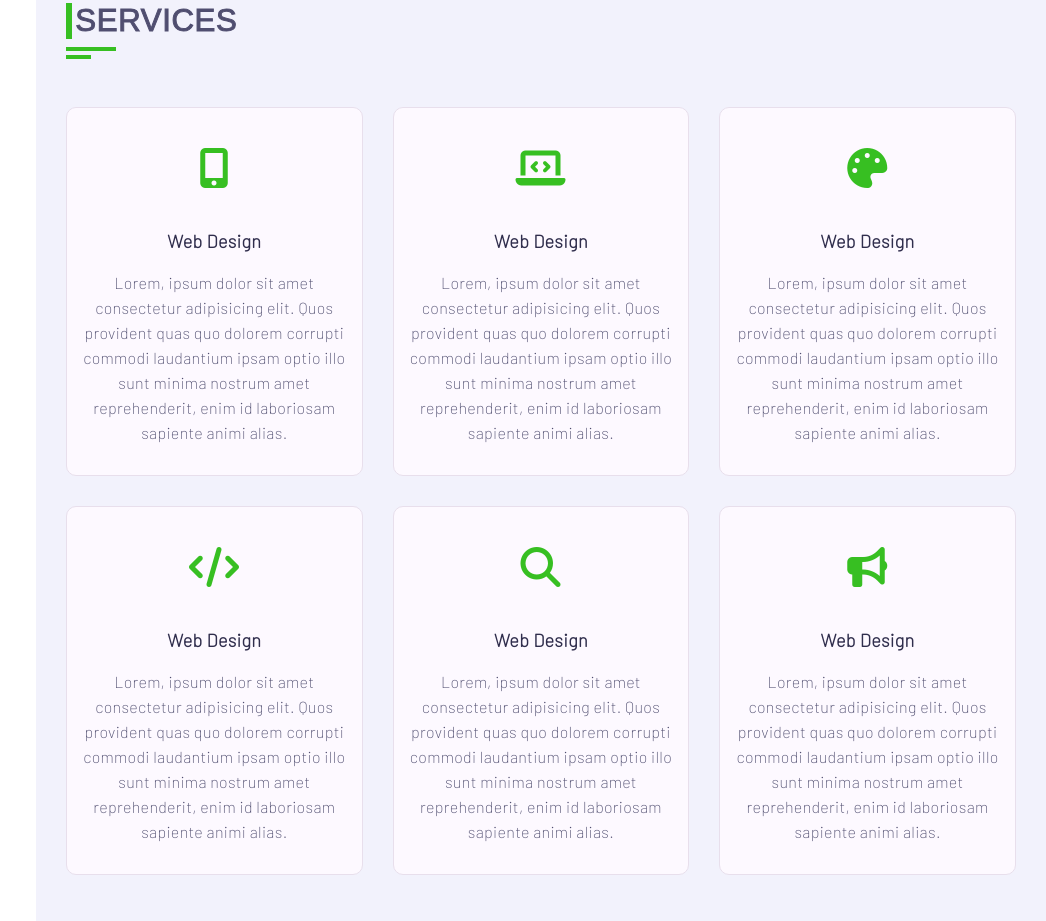
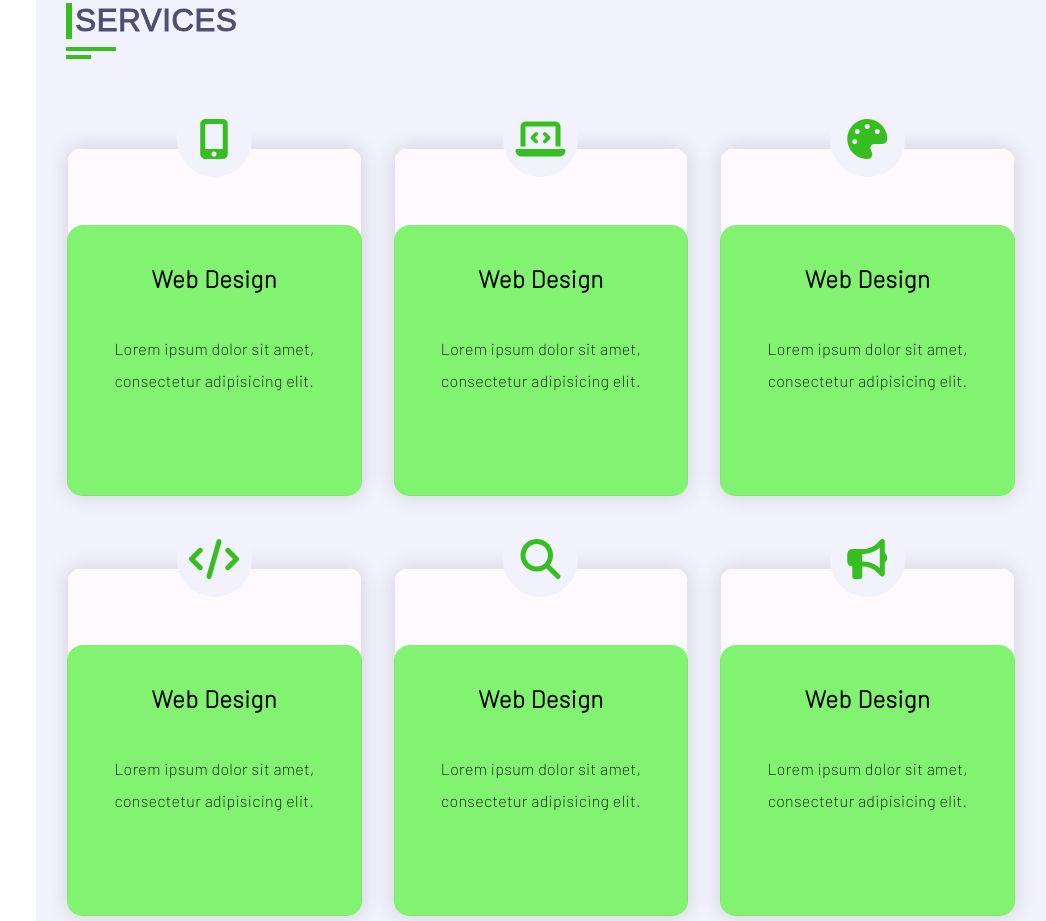
Before and after one commit to M7MMAD-OMAR/Personal_Portfolio, a plain HTML site: page main.html in a window 1280 px wide. Shown: the part 2433-3354 px from the top of the page, without its empty margins (234-1280 px from the left). Drawn offline with nearby package versions, Linux system fonts and the light colour scheme.

Commit message:
Change all card in service

```diff
--- a/css/main.css
+++ b/css/main.css
@@ -1,5 +1,5 @@
 /* @import url("https://fonts.googleapis.com/css2?family=Clicker+Script&family=Poppins:wght@300;400;500;600;700&display=swap"); */
-@import url('https://fonts.googleapis.com/css2?family=Barlow:wght@200&display=swap');
+@import url("https://fonts.googleapis.com/css2?family=Barlow:wght@200&display=swap");
 
 :root {
   --bg-black-900: #f2f2fc;
@@ -11,8 +11,8 @@
   --bg-black-btn: #fdf9ff;
   --text-black-btn: black;
   --scroll: #ffffff;
+  --text-white-black: #000;
 }
-
 
 /* Scroll Start */
 ::-webkit-scrollbar-thumb {
@@ -31,13 +31,13 @@
 ::-webkit-scrollbar {
   width: 0.9rem;
 }
+
 /* Scroll End  */
 
 html {
   scroll-behavior: smooth;
   overflow-x: hidden;
 }
-
 
 body.dark {
   --bg-black-900: #151515;
@@ -48,6 +48,7 @@ body.dark {
   --bg-black-btn: black;
   --text-black-btn: #fdf9ff;
   --scroll: #393939;
+  --text-white-black: #fff;
 }
 
 * {
@@ -64,7 +65,7 @@ body {
   font-size: 16px;
   /* font-family: "Poppins" sans-serif; */
   overflow-x: hidden;
-  font-family: 'Barlow', sans-serif;
+  font-family: "Barlow", sans-serif;
   /* font-weight: bold; */
 }
 
@@ -78,16 +79,17 @@ ul {
 }
 
 .section {
-  background-color: var(--bg-black-900) ;
+  background-color: var(--bg-black-900);
   min-height: 100vh;
   display: block;
   padding: 0 30px;
   opacity: 1;
+}
 
-}
 .visi {
   visibility: hidden;
 }
+
 .hidden {
   display: none !important;
 }
@@ -95,6 +97,7 @@ ul {
 .main-content {
   padding-left: 270px;
 }
+
 .padd-15 {
   padding-left: 15px;
   padding-right: 15px;
@@ -202,6 +205,7 @@ ul {
   letter-spacing: 5px; */
   position: relative;
 }
+
 /*
 .aside .logo a span {
   font-family: "Clicker Script", cursive;
@@ -244,6 +248,7 @@ ul {
   align-items: center;
   justify-content: center;
 }
+
 .aside .nav-toggler span {
   height: 2px;
   width: 18px;
@@ -294,9 +299,11 @@ ul {
   -ms-transition: all 0.3s;
   -o-transition: all 0.3s;
 }
+
 .aside .nav li a:hover {
   color: var(--skin-color);
 }
+
 .aside .nav li a.active {
   color: var(--skin-color);
 }
@@ -427,6 +434,7 @@ h3.my-profession {
   color: var(--text-black-900);
   border-bottom: 1px solid var(--bg-black-50);
 }
+
 .about .about-content .personal-info .info-item p span {
   font-weight: 400;
   color: var(--text-black-700);
@@ -510,6 +518,7 @@ h3.my-profession {
   flex: 0 0 100%;
   max-width: 100%;
 }
+
 .about .about-content .timeline {
   background-color: var(--bg-black-100);
   margin-top: 40px;
@@ -539,7 +548,8 @@ h3.my-profession {
   top: 0;
   background-color: var(--skin-color);
 }
-.about .about-content .timeline .timeline-item p{
+
+.about .about-content .timeline .timeline-item p {
   color: var(--text-black-900);
   /* font-weight: 100; */
 }
@@ -586,62 +596,159 @@ h3.my-profession {
   padding-bottom: 40px;
 }
 
-.service .service-item {
-  margin-bottom: 30px;
+
+/* Card Start */
+.service-item {
   flex: 0 0 33.33%;
   max-width: 33.33%;
+  display: flex;
+  justify-content: center;
+  border-radius: 1rem;
+  margin-bottom: 30px;
+  margin-top: 40px;
 }
 
-.service .service-item .service-item-inner {
+.card-continer {
   background-color: var(--bg-black-100);
   border: 1px solid var(--bg-black-50);
-  border-radius: 10px;
-  padding: 30px 15px;
   text-align: center;
-  transition: all 0.3s ease;
+  height: 350px;
+  width: 100%;
+  position: relative;
+  transition: all 0.4s cubic-bezier(0.645, 0.045, 0.355, 1);
+  border-radius: 1rem;
+  box-shadow: 0 0 20px rgba(48, 46, 77, 0.15);
+  overflow-y: hidden;
+  -webkit-transition: all 0.3s ease;
+  -moz-transition: all 0.3s ease;
+  -ms-transition: all 0.3s ease;
+  -o-transition: all 0.3s ease;
 }
 
-.service .service-item .service-item-inner:hover {
+.card-back {
+  padding: 120px 10px 5px 10px;
+  height: 100%;
+  width: 100%;
+  position: absolute;
+  background-color: var(--bg-black-100);
+  border: 1px solid var(--bg-black-50);
+  transition: all 0.5s cubic-bezier(0.645, 0.045, 0.355, 1);
+  -webkit-transition: all 0.5s cubic-bezier(0.645, 0.045, 0.355, 1);
+  -moz-transition: all 0.5s cubic-bezier(0.645, 0.045, 0.355, 1);
+  -ms-transition: all 0.5s cubic-bezier(0.645, 0.045, 0.355, 1);
+  -o-transition: all 0.5s cubic-bezier(0.645, 0.045, 0.355, 1);
+}
+
+.card-back p {
+  opacity: 0;
+  color: var(--text-black-900);
+  font-weight: 200;
+  line-height: 150%;
+  font-size: 1rem;
+  transition: all 1s;
+  -webkit-transition: all 1s;
+  -moz-transition: all 1s;
+  -ms-transition: all 1s;
+  -o-transition: all 1s;
+}
+
+.card-front {
+  width: 100%;
+  display: flex;
+  position: absolute;
+  gap: 1em;
+  flex-direction: column;
+  background-color: #45ef2baa;
+  /* background-color: #37bf2250; */
+  height: 78%;
+  color: var(--text-white-black);
+  bottom: 0;
+  padding: 1rem;
+  border-radius: 1em 1em 0 0;
+  transition: all 0.5s cubic-bezier(0.645, 0.045, 0.355, 1);
+  -webkit-transition: all 0.5s cubic-bezier(0.645, 0.045, 0.355, 1);
+  -moz-transition: all 0.5s cubic-bezier(0.645, 0.045, 0.355, 1);
+  -ms-transition: all 0.5s cubic-bezier(0.645, 0.045, 0.355, 1);
+  -o-transition: all 0.5s cubic-bezier(0.645, 0.045, 0.355, 1);
+}
+
+.text-body {
+  color: var(--text-black-700);
+  font-size: 1em;
+  line-height: 200%;
+  color: var(--text-white-black);
+
+}
+.card-front h4 {
+  margin-top: 20px;
+  margin-bottom: 20px;
+  font-size: 1.5rem;
+    text-transform: capitalize;
+}
+
+.circle {
+  display: flex;
+  justify-content: center;
+  flex-direction: column;
+  align-items: center;
+  position: absolute;
+  width: 75px;
+  height: 75px;
+  background-color: var(--bg-black-900);
+  border-radius: 50%;
+  z-index: 1;
+  border: 5px solid var(--bg-black-900);
+  transform: translateY(-60%);
+  transition:all 0.6s cubic-bezier(0.215, 0.610, 0.355, 1);
+  -webkit-transition:all 0.6s cubic-bezier(0.215, 0.610, 0.355, 1);
+  -moz-transition:all 0.6s cubic-bezier(0.215, 0.610, 0.355, 1);
+  -ms-transition:all 0.6s cubic-bezier(0.215, 0.610, 0.355, 1);
+  -o-transition:all 0.6s cubic-bezier(0.215, 0.610, 0.355, 1);
+}
+
+.icon i {
+  font-size: 2.5rem;
+  color: var(--skin-color);
+  transition: all 0.6s cubic-bezier(0.215, 0.61, 0.355, 1);
+  -webkit-transition: all 0.6s cubic-bezier(0.215, 0.61, 0.355, 1);
+  -moz-transition: all 0.6s cubic-bezier(0.215, 0.61, 0.355, 1);
+  -ms-transition: all 0.6s cubic-bezier(0.215, 0.61, 0.355, 1);
+  -o-transition: all 0.6s cubic-bezier(0.215, 0.61, 0.355, 1);
+}
+
+/* Hover */
+.card-continer:hover {
   box-shadow: 0 0 35px rgba(48, 46, 77, 0.15);
 }
 
-.service .service-item .service-item-inner .icon {
-  height: 60px;
-  width: 60px;
-  border-radius: 50%;
-  display: block;
-  margin: 0 auto 30px;
-  text-align: center;
-  transition: all 0.3s ease;
-}
-.service .service-item .service-item-inner .icon .fa {
-  font-size: 40px;
-  line-height: 60px;
-  color: var(--skin-color);
-  transition: all 0.3s ease;
+.service-item:hover .card-front {
+  transform: translateY(100%);
 }
 
-.service .service-item .service-item-inner:hover .icon {
+.service-item:hover p {
+  opacity: 1;
+}
+
+.service-item:hover .circle {
   background-color: var(--skin-color);
 }
 
-.service .service-item .service-item-inner:hover .icon .fa {
-  font-size: 25px;
-  color: #ffffff;
+.service-item:hover i {
+  font-size: 1.5rem;
+  color: white;
 }
 
-.service .service-item .service-item-inner h4 {
-  font-size: 18px;
-  margin-bottom: 15px;
-  color: var(--text-black-900);
-  font-weight: 700;
-  text-transform: capitalize;
-}
-.service .service-item .service-item-inner p {
-  font-style: 16px;
-  color: var(--text-black-700);
-  line-height: 25px;
-}
+/* Card End */
+
+
+
+
+
+
+
+
+
+
 
 /* portfolio */
 
@@ -672,6 +779,7 @@ h3.my-profession {
   overflow: hidden;
   cursor: pointer;
 }
+
 .portfolio .portfolio-item-inner .portfolio-img img {
   width: 100%;
   display: block;
@@ -685,6 +793,7 @@ h3.my-profession {
   font-size: 25px;
   margin-bottom: 20px;
 }
+
 .contact-sub-title {
   color: var(--text-black-900);
   text-align: center;
@@ -707,6 +816,7 @@ h3.my-profession {
   font-style: 25px;
   color: var(--skin-color);
 }
+
 .contact .contact-info-item h4 {
   font-style: 18px;
   font-weight: 700;
@@ -714,6 +824,7 @@ h3.my-profession {
   text-transform: capitalize;
   margin: 15px 0 5px;
 }
+
 .contact .contact-info-item p {
   font-size: 16px;
   lighting-color: 25px;
@@ -734,9 +845,8 @@ h3.my-profession {
 .contact .contact-form .col-12 {
   flex: 0 0 100%;
   max-width: 100%;
+}
 
-
-}
 .contact .contact-form .form-item {
   margin-bottom: 30px;
 }
@@ -752,9 +862,9 @@ h3.my-profession {
   color: var(--text-black-700);
   transition: all 0.3 ease;
 }
+
 .contact .contact-form .form-item .form-control:focus {
   box-shadow: 0 0 20px rgba(48, 46, 77, 0.15);
-
 }
 
 .contact .contact-form .form-item textarea.form-control {
@@ -768,11 +878,6 @@ h3.my-profession {
   height: 50px;
   padding: 0 50px;
 }
-
-
-
-
-
 
 /* button, title section styling */
 .button {
@@ -809,17 +914,9 @@ h3.my-profession {
 .button:hover .hover-text,
 .button.active .hover-text.active {
   width: 100%;
-  filter: drop-shadow(0 0 25px var(--skin-color) );
-  -webkit-filter: drop-shadow(0 0 25px var(--skin-color) );
+  filter: drop-shadow(0 0 25px var(--skin-color));
+  -webkit-filter: drop-shadow(0 0 25px var(--skin-color));
 }
-
-
-
-
-
-
-
-
 
 /* From uiverse.io by @alexmaracinaru */
 .cta {
@@ -899,31 +996,21 @@ h3.my-profession {
   -o-transform: scale(0.95);
 }
 
-
-
-
-
-
-
-
-
-
-
-
-
-
 /* From uiverse.io by @alexruix */
 .input-group {
   position: relative;
 }
+
 .input-group textarea {
   max-width: 100% !important;
   min-width: 100px;
   min-height: 60px;
 }
+
 button {
   cursor: pointer;
 }
+
 .input {
   width: 100%;
   height: 50px;
@@ -932,7 +1019,7 @@ h3.my-profession {
   padding: 1rem;
   font-size: 1rem;
   color: var(--text-black-900);
-  transition: border 150ms cubic-bezier(0.4,0,0.2,1);
+  transition: border 150ms cubic-bezier(0.4, 0, 0.2, 1);
   border-radius: 1.5rem;
   -webkit-border-radius: 1.5rem;
   -moz-border-radius: 1.5rem;
@@ -946,7 +1033,7 @@ h3.my-profession {
   position: absolute;
   left: 20px;
   color: var(--text-black-900);
-  transition: 150ms cubic-bezier(0.4,0,0.2,1);
+  transition: 150ms cubic-bezier(0.4, 0, 0.2, 1);
   transform: translateY(0.8rem);
   -webkit-transform: translateY(0.8rem);
   -moz-transform: translateY(0.8rem);
@@ -954,16 +1041,19 @@ h3.my-profession {
   -o-transform: translateY(0.8rem);
 }
 
- .input:focus, .input:valid {
+.input:focus,
+.input:valid {
   /* opacity: 1; */
   outline: none;
   border: 1.5px solid var();
+}
 
-}
-.input:focus{
+.input:focus {
   box-shadow: 0 0 20px rgba(48, 46, 77, 0.15);
 }
- .input:focus ~ label, input:valid ~ label {
+
+.input:focus~label,
+input:valid~label {
   transform: translateY(-50%) scale(0.8);
   background-color: var(--bg-black-100);
   padding: 0 0.5em;
@@ -978,8 +1068,3 @@ h3.my-profession {
   -ms-border-radius: 10px 10px 0 0;
   -o-border-radius: 10px 10px 0 0;
 }
-
-
-
-
-/* card */
--- a/css/media.css
+++ b/css/media.css
@@ -36,7 +36,6 @@
     .contact .contact-info-item,
     .contact .contact-form .col-6,
     .portfolio .portfolio-item,
-    .service .service-item,
     .about .about-content .experience,
     .about .about-content .education,
     .about .about-content .skills,
@@ -44,5 +43,9 @@
       flex: 0 0 100%;
       max-width: 100%;
     }
+    .service .service-item {
+      min-width: 101%;
+      max-height:  500px;
+    }
 
   }
--- a/main.html
+++ b/main.html
@@ -24,14 +24,16 @@
       <!-- Aside Start -->
       <div class="logo">
         <a href="#home"><img src="images/M7MMAD dark.png" class="logo-img-dark" alt="My logo" title="MY LOGO" /></a>
-        <a href="#home"><img src="images/M7MMAD white.png" class="logo-img-white hidden" alt="My logo" title="MY LOGO" /></a>
+        <a href="#home"><img src="images/M7MMAD white.png" class="logo-img-white hidden" alt="My logo"
+            title="MY LOGO" /></a>
       </div>
       <div class="nav-toggler">
         <span></span>
       </div>
       <ul class="nav">
         <li>
-          <a href="#home" class="active" title="HOME"><i class="fa fa-home"></i> Home </a>
+          <a href="#home" class="active" title="HOME"><i class="fa fa-home"></i> Home
+          </a>
         </li>
         <li>
           <a href="#about" title="About"><i class="fa fa-user"></i>About</a>
@@ -78,9 +80,6 @@
               </a>
 
               <!-- <a href="#contact" class="btn hire-me">Hire Me</a> -->
-
-
-
             </div>
             <div class="home-img padd-15">
               <img src="/images/Photo.jpg" alt="My photo" />
@@ -338,6 +337,26 @@
           <div class="row">
             <!-- Service Item Start -->
             <div class="service-item padd-15">
+              <div class="circle">
+                <div class="icon">
+                  <i class="fa fa-mobile-alt"></i>
+                </div>
+              </div>
+              <div class="card-continer">
+                <div class="card-back">
+                  <p>Lorem ipsum dolor, sit amet consectetur adipisicing elit. Possimus ex accusantium vero quidem
+                    expedita veniam quos sint porro quia numquam commodi, earum voluptatum molestiae sapiente, delectus,
+                    consequatur architecto quae alias.</p>
+                </div>
+                <div class="card-front">
+                  <h4>web Design</h4>
+                  <p class="text-body">
+                    Lorem ipsum dolor sit amet, consectetur adipisicing elit.
+                  </p>
+                </div>
+              </div>
+            </div>
+            <!-- <div class="service-item padd-15">
               <div class="service-item-inner">
                 <div class="icon">
                   <i class="fa fa-mobile-alt"></i>
@@ -350,86 +369,120 @@
                   enim id laboriosam sapiente animi alias.
                 </p>
               </div>
+            </div> -->
+            <!-- Service Item End -->
+
+            <!-- Service Item Start -->
+            <div class="service-item padd-15">
+              <div class="circle">
+                <div class="icon">
+                  <i class="fa fa-laptop-code"></i>
+                </div>
+              </div>
+              <div class="card-continer">
+                <div class="card-back">
+                  <p>Lorem ipsum dolor, sit amet consectetur adipisicing elit. Possimus ex accusantium vero quidem
+                    expedita veniam quos sint porro quia numquam commodi, earum voluptatum molestiae sapiente, delectus,
+                    consequatur architecto quae alias.</p>
+                </div>
+                <div class="card-front">
+                  <h4>Web Design</h4>
+                  <p class="text-body">
+                    Lorem ipsum dolor sit amet, consectetur adipisicing elit.
+                  </p>
+                </div>
+              </div>
             </div>
             <!-- Service Item End -->
 
             <!-- Service Item Start -->
             <div class="service-item padd-15">
-              <div class="service-item-inner">
+              <div class="circle">
                 <div class="icon">
-                  <i class="fa fa-laptop-code"></i>
+                  <i class="fa fa-palette"></i>
                 </div>
+              </div>
+              <div class="card-continer">
+                <div class="card-back">
+                  <p>Lorem ipsum dolor, sit amet consectetur adipisicing elit. Possimus ex accusantium vero quidem
+                    expedita veniam quos sint porro quia numquam commodi, earum voluptatum molestiae sapiente, delectus,
+                    consequatur architecto quae alias.</p>
+                </div>
+                <div class="card-front">
                   <h4>Web Design</h4>
-                <p>
-                  Lorem, ipsum dolor sit amet consectetur adipisicing elit.
-                  Quos provident quas quo dolorem corrupti commodi laudantium
-                  ipsam optio illo sunt minima nostrum amet reprehenderit,
-                  enim id laboriosam sapiente animi alias.
+                  <p class="text-body">
+                    Lorem ipsum dolor sit amet, consectetur adipisicing elit.
                   </p>
                 </div>
               </div>
+            </div>
             <!-- Service Item End -->
+
             <!-- Service Item Start -->
             <div class="service-item padd-15">
-              <div class="service-item-inner">
+              <div class="circle">
                 <div class="icon">
-                  <i class="fa fa-palette"></i>
+                  <i class="fa fa-code"></i>
                 </div>
+              </div>
+              <div class="card-continer">
+                <div class="card-back">
+                  <p>Lorem ipsum dolor, sit amet consectetur adipisicing elit. Possimus ex accusantium vero quidem
+                    expedita veniam quos sint porro quia numquam commodi, earum voluptatum molestiae sapiente, delectus,
+                    consequatur architecto quae alias.</p>
+                </div>
+                <div class="card-front">
                   <h4>Web Design</h4>
-                <p>
-                  Lorem, ipsum dolor sit amet consectetur adipisicing elit.
-                  Quos provident quas quo dolorem corrupti commodi laudantium
-                  ipsam optio illo sunt minima nostrum amet reprehenderit,
-                  enim id laboriosam sapiente animi alias.
+                  <p class="text-body">
+                    Lorem ipsum dolor sit amet, consectetur adipisicing elit.
                   </p>
                 </div>
               </div>
+            </div>
             <!-- Service Item End -->
+
             <!-- Service Item Start -->
             <div class="service-item padd-15">
-              <div class="service-item-inner">
+              <div class="circle">
                 <div class="icon">
-                  <i class="fa fa-code"></i>
+                  <i class="fa fa-search"></i>
                 </div>
+              </div>
+              <div class="card-continer">
+                <div class="card-back">
+                  <p>Lorem ipsum dolor, sit amet consectetur adipisicing elit. Possimus ex accusantium vero quidem
+                    expedita veniam quos sint porro quia numquam commodi, earum voluptatum molestiae sapiente, delectus,
+                    consequatur architecto quae alias.</p>
+                </div>
+                <div class="card-front">
                   <h4>Web Design</h4>
-                <p>
-                  Lorem, ipsum dolor sit amet consectetur adipisicing elit.
-                  Quos provident quas quo dolorem corrupti commodi laudantium
-                  ipsam optio illo sunt minima nostrum amet reprehenderit,
-                  enim id laboriosam sapiente animi alias.
+                  <p class="text-body">
+                    Lorem ipsum dolor sit amet, consectetur adipisicing elit.
                   </p>
                 </div>
               </div>
+            </div>
             <!-- Service Item End -->
+
             <!-- Service Item Start -->
             <div class="service-item padd-15">
-              <div class="service-item-inner">
-                <div class="icon">
-                  <i class="fa fa-search"></i>
-                </div>
-                <h4>Web Design</h4>
-                <p>
-                  Lorem, ipsum dolor sit amet consectetur adipisicing elit.
-                  Quos provident quas quo dolorem corrupti commodi laudantium
-                  ipsam optio illo sunt minima nostrum amet reprehenderit,
-                  enim id laboriosam sapiente animi alias.
-                </p>
-              </div>
-            </div>
-            <!-- Service Item End -->
-            <!-- Service Item Start -->
-            <div class="service-item padd-15">
-              <div class="service-item-inner">
+              <div class="circle">
                 <div class="icon">
                   <i class="fa fa-bullhorn"></i>
                 </div>
+              </div>
+              <div class="card-continer">
+                <div class="card-back">
+                  <p>Lorem ipsum dolor, sit amet consectetur adipisicing elit. Possimus ex accusantium vero quidem
+                    expedita veniam quos sint porro quia numquam commodi, earum voluptatum molestiae sapiente, delectus,
+                    consequatur architecto quae alias.</p>
+                </div>
+                <div class="card-front">
                   <h4>Web Design</h4>
-                <p>
-                  Lorem, ipsum dolor sit amet consectetur adipisicing elit.
-                  Quos provident quas quo dolorem corrupti commodi laudantium
-                  ipsam optio illo sunt minima nostrum amet reprehenderit,
-                  enim id laboriosam sapiente animi alias.
+                  <p class="text-body">
+                    Lorem ipsum dolor sit amet, consectetur adipisicing elit.
                   </p>
+                </div>
               </div>
             </div>
             <!-- Service Item End -->
@@ -575,21 +628,16 @@
               <div class="row">
                 <div class="form-item col-6 padd-15">
                   <div class="input-group">
-                    <input required="" type="text" name="text" autocomplete="off" class="input">
+                    <input required="" type="text" name="text" autocomplete="off" class="input" />
                     <label class="user-label">Name</label>
                   </div>
-                  <!-- <div class="form-group">
-                    <input type="text" class="form-control" placeholder="Name" />
-                  </div> -->
                 </div>
-
                 <div class="form-item col-6 padd-15">
                   <div class="form-group">
                     <div class="input-group">
-                      <input required="" type="email" name="email" autocomplete="on" class="input">
+                      <input required="" type="email" name="text" autocomplete="off" class="input" />
                       <label class="user-label">Email</label>
                     </div>
-                    <!-- <input type="email" class="form-control" placeholder="Email" /> -->
                   </div>
                 </div>
               </div>
@@ -597,10 +645,9 @@
                 <div class="form-item col-12 padd-15">
                   <div class="form-group">
                     <div class="input-group">
-                      <input required="" type="text" name="text" autocomplete="off" class="input">
+                      <input required="" type="text" name="text" autocomplete="off" class="input" />
                       <label class="user-label">Subject</label>
                     </div>
-                    <!-- <input type="text" class="form-control" placeholder="Subject" /> -->
                   </div>
                 </div>
               </div>
@@ -611,7 +658,6 @@
                       <textarea name="textarea" autocomplete="off" class="input"></textarea>
                       <label class="user-label">Message</label>
                     </div>
-                    <!-- <textarea class="form-control" name="" id="" placeholder="Message"></textarea> -->
                   </div>
                 </div>
               </div>
```
Also changed, not shown: test.html (+27 -21 lines). Lines whose indentation alone changed are shown as unchanged.
